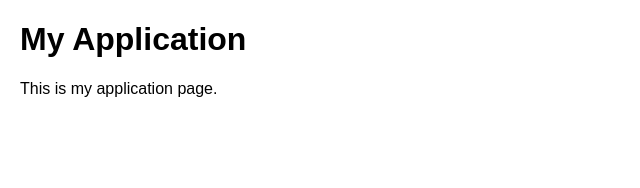
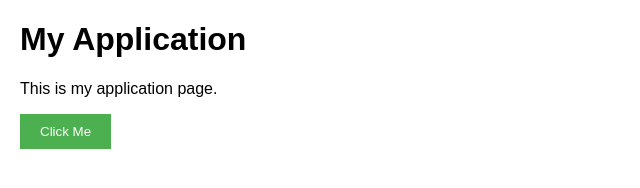
Before and after one commit to prajakta816/parallel-mind, a plain HTML site: page practice/app.html in a window 1280 px wide. Shown: the whole page, without its empty margins (0-640 px from the left). Drawn offline with Linux system fonts and the light colour scheme.

Commit message:
poped stash files and pushed after practice.html file

```diff
--- a/practice/app.html
+++ b/practice/app.html
@@ -8,6 +8,7 @@
 
     <h1>My Application</h1>
     <p>This is my application page.</p>
+    <button>Click Me</button>
 
 </body>
 </html>
--- a/practice/style.css
+++ b/practice/style.css
@@ -6,3 +6,11 @@ body {
 h1 {
     font-size: 32px;
 }
+
+button {
+    background-color: #4CAF50;
+    color: white;
+    padding: 10px 20px;
+    border: none;
+    cursor: pointer;
+}
```
